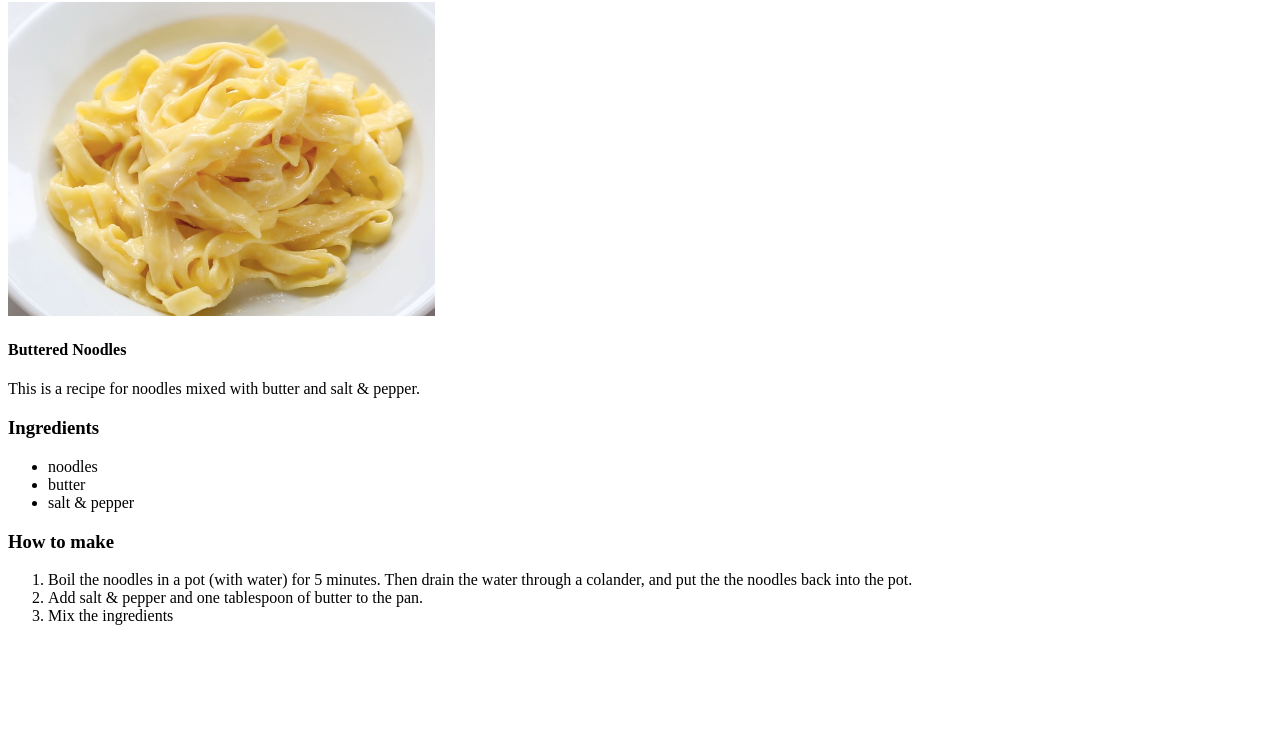
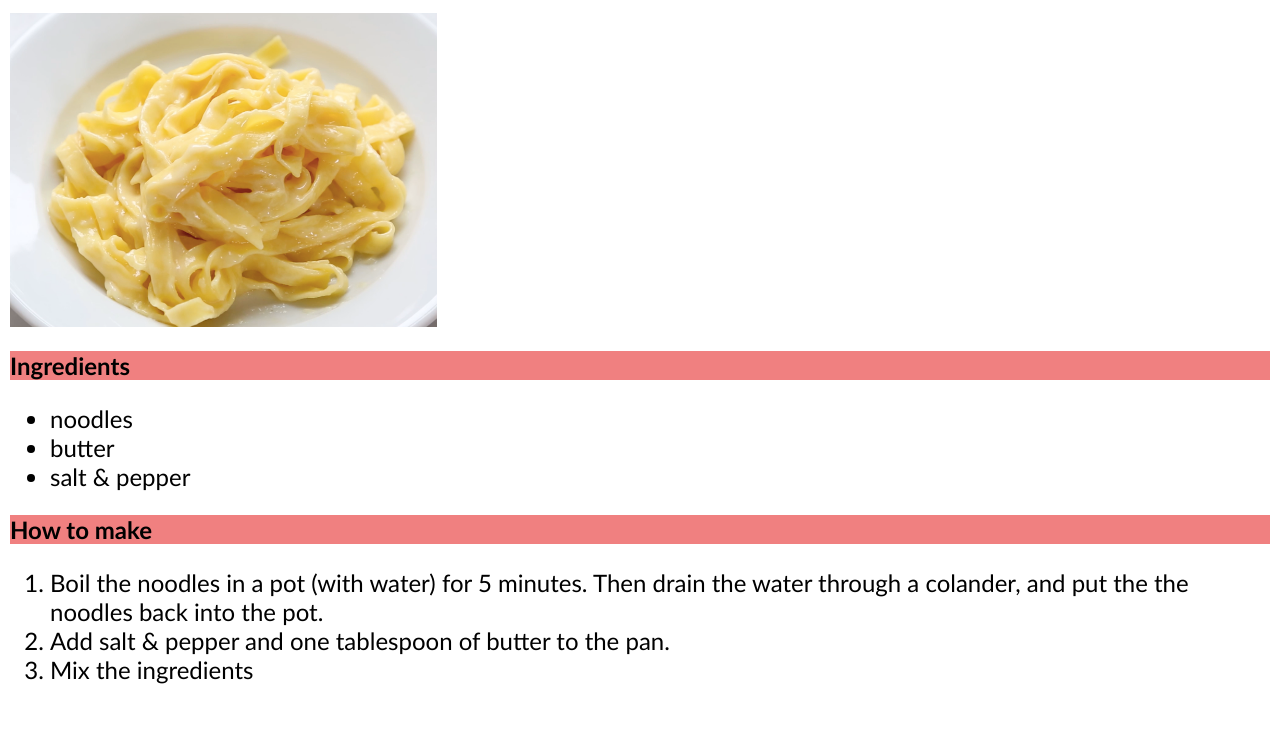
Before and after one commit to japuus/odin-recipes, a plain HTML site: page recipes/noodles.html in a window 1280 px wide. Shown: the part 78-820 px from the top of the page. Drawn offline with Linux system fonts and the light colour scheme.

Commit message:
Add styles to Noodle recipe

```diff
--- a/recipes/noodles.html
+++ b/recipes/noodles.html
@@ -3,20 +3,19 @@
 <head>
     <meta charset="UTF-8">
     <title>Buttered Noodles Recipe</title>
+    <link rel="stylesheet" href="../styles.css">
 </head>
-<body>
-    <h1>Buttered Noodles Recipe</h1>
+<body class="noodle-body">
+    <h1 class="recipe-h1">Buttered Noodles Recipe</h1>
     <img src="../images/noodles.png" alt="image of a cup of noodles">
-    <h4>Buttered Noodles</h4>
-    <p>This is a recipe for noodles mixed with butter and salt & pepper.</p>
-    <h3>Ingredients</h3>
-    <ul>
+    <h2 class="recipe-h2">Ingredients</h2>
+    <ul class="recipe-UL">
       <li>noodles</li>
       <li>butter</li>
       <li>salt & pepper</li>
     </ul>
-    <h3>How to make</h3>
-    <ol>
+    <h2 class="recipe-h2">How to make</h2>
+    <ol class="recipe-OL">
       <li>Boil the noodles in a pot (with water) for 5 minutes. Then drain the water through a colander, and put the the noodles back into the pot.</li>
       <li>Add salt & pepper and one tablespoon of butter to the pan.</li>
       <li>Mix the ingredients</li>
```
